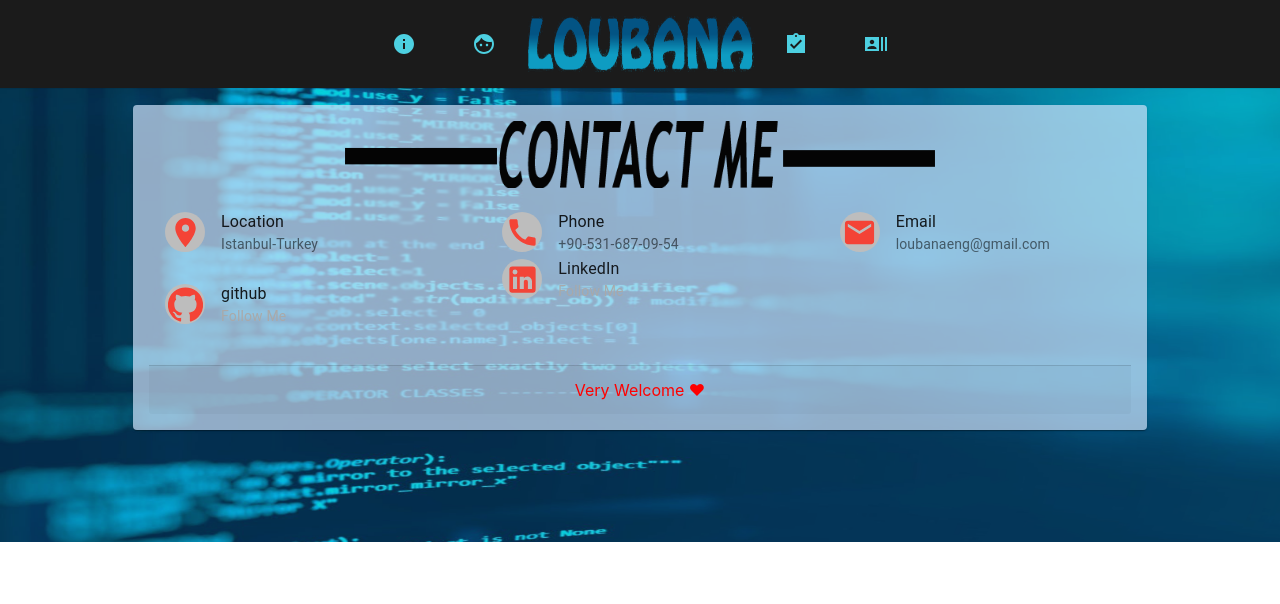
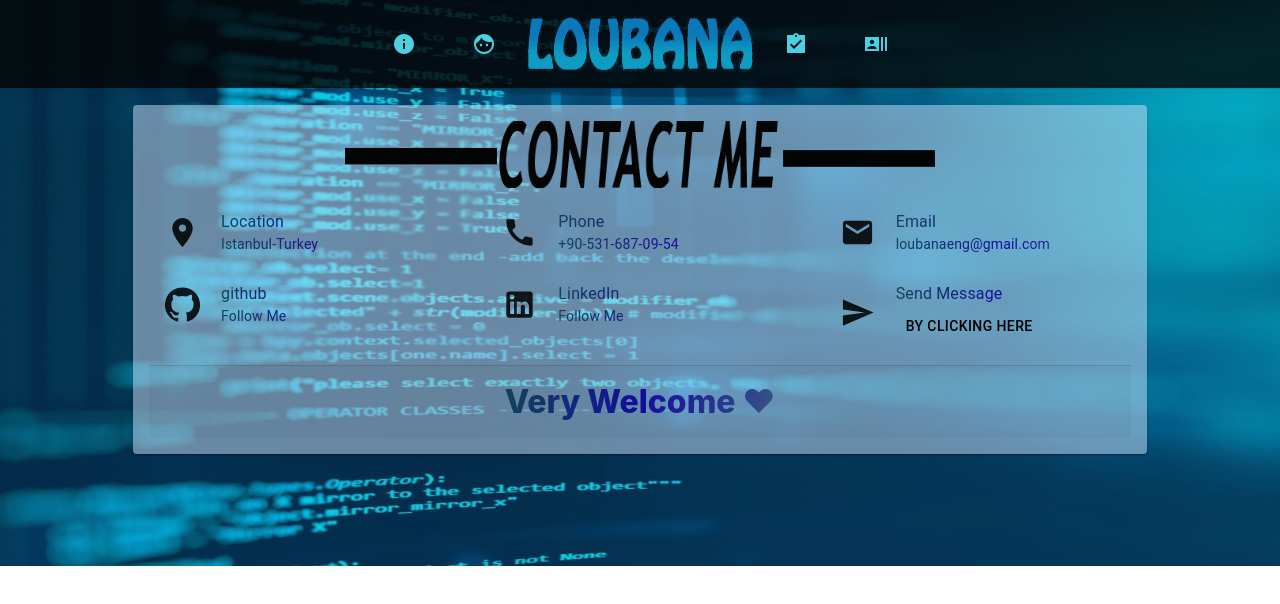
Before and after one commit to Lobana-sky/lobanaalarabi, a React (Create React App) app: page /Contact in a window 1280 px wide. Shown: the top 604 px of the page. Built offline with nearby package versions, Linux system fonts and the light colour scheme.

Commit message:
about contact

```diff
--- a/src/App.css
+++ b/src/App.css
@@ -1,7 +1,28 @@
+
+
+#loubanaImg:hover{
+  opacity: 50%;
+}
+
+#iconHover:hover{
+color:cyan ;
+border-color:rgb(189, 24, 24) !important;
+font-weight: 500 !important;
+font-size: 3em;
+}
+.colorChange{
+color: #11435a;
+background-image: linear-gradient(92deg, #11435a 0%,rgb(21, 11, 158) 50%,rgb(55, 82, 133) 100%);
+-webkit-background-clip: text;
+background-clip: text;
+-webkit-text-fill-color: transparent;
+animation: hue 1s infinite linear;
+font-weight: 800 !important;
+font-size: 2em;}
 
 .root {
   width: 100%;
-  background-color:rgb(27, 27, 27) !important
+  background-color:rgba(3, 3, 3, 0.0) !important
 }
 .nav{
   color:#fff;
@@ -9,12 +30,12 @@
  }
  .link {
   padding:1em;
-  background-color:rgb(27, 27, 27)
+  background-color:rgba(3, 3, 3,0.8)
 }
 .paper{
     z-index: 1;
     position: relative;
-    background: rgba(206,226,250,0.70) !important;
+    background: rgba(206,226,250,0.50) !important;
     margin:1em 3em 7em 3em;
     padding:1em;
 }
@@ -29,50 +50,122 @@
     padding-left: 0.25em;
     padding-right: 0.25em;
   }
+  .colorChange{
+    font-weight: 100 !important;
+    font-size: 1.25em;
+  }
 
 }
 
-@keyframes bounceInDown {
+@keyframes bounceInRight {
   from,
   60%,
   75%,
   90%,
   to {
+    -webkit-animation-timing-function: cubic-bezier(0.215, 0.61, 0.355, 1);
+    animation-timing-function: cubic-bezier(0.215, 0.61, 0.355, 1);
+  }
+
+  from {
+    opacity: 0;
+    -webkit-transform: translate3d(3000px, 0, 0);
+    transform: translate3d(3000px, 0, 0);
+  }
+
+  60% {
+    opacity: 1;
+    -webkit-transform: translate3d(-25px, 0, 0);
+    transform: translate3d(-25px, 0, 0);
+  }
+
+  75% {
+    -webkit-transform: translate3d(10px, 0, 0);
+    transform: translate3d(10px, 0, 0);
+  }
+
+  90% {
+    -webkit-transform: translate3d(-5px, 0, 0);
+    transform: translate3d(-5px, 0, 0);
+  }
+
+  to {
+    -webkit-transform: translate3d(0, 0, 0);
+    transform: translate3d(0, 0, 0);
+    opacity: 1;
+  }
+}
+
+.bounceInRight {
+  animation-name: bounceInRight;
+}
+
+@media (prefers-reduced-motion: no-preference) {
+  .App-logo {
+    animation: bounceInRight 2s;
+    /* animation-delay: 0.5s; */
+  }
+}
+
+
+
+
+
+
+
+
+
+
+
+
+
+
+@keyframes bounceInLeft {
+  from,
+  60%,
+  75%,
+  90%,
+  to {
+    -webkit-animation-timing-function: cubic-bezier(0.215, 0.61, 0.355, 1);
     animation-timing-function: cubic-bezier(0.215, 0.61, 0.355, 1);
   }
 
   0% {
     opacity: 0;
-    transform: translate3d(0, -3000px, 0);
+    -webkit-transform: translate3d(-3000px, 0, 0);
+    transform: translate3d(-3000px, 0, 0);
   }
 
   60% {
     opacity: 1;
-    transform: translate3d(0, 25px, 0);
+    -webkit-transform: translate3d(25px, 0, 0);
+    transform: translate3d(25px, 0, 0);
   }
 
   75% {
-    transform: translate3d(0, -10px, 0);
+    -webkit-transform: translate3d(-10px, 0, 0);
+    transform: translate3d(-10px, 0, 0);
   }
 
   90% {
-    transform: translate3d(0, 5px, 0);
-    opacity:1 ;
+    -webkit-transform: translate3d(5px, 0, 0);
+    transform: translate3d(5px, 0, 0);
   }
 
   to {
+    -webkit-transform: translate3d(0, 0, 0);
     transform: translate3d(0, 0, 0);
-    opacity:1 ;
+    opacity: 1;
   }
 }
 
-.bounceInDown {
-  animation-name: bounceInDown;
+.bounceInLeft {
+  animation-name: bounceInLeft;
 }
 
 @media (prefers-reduced-motion: no-preference) {
-  .App-logo {
-    animation: bounceInDown 2s;
-    /* animation-delay: 0.5s; */
+  .App-logo1 {
+    animation: bounceInLeft 2s;
+
   }
 }
--- a/src/components/Contact.js
+++ b/src/components/Contact.js
@@ -12,7 +12,6 @@ import List from '@material-ui/core/List';
 import ListItem from '@material-ui/core/ListItem';
 import ListItemText from '@material-ui/core/ListItemText';
 import ListItemAvatar from '@material-ui/core/ListItemAvatar';
-import Avatar from '@material-ui/core/Avatar';
 import Row from 'react-bootstrap/Row'
 import Col from 'react-bootstrap/Col'
 import Container from 'react-bootstrap/Container'
@@ -25,7 +24,6 @@ import DialogContent from '@material-ui/core/DialogContent';
 import DialogContentText from '@material-ui/core/DialogContentText';
 import DialogTitle from '@material-ui/core/DialogTitle';
 import SendIcon from '@material-ui/icons/Send';
-
 
 export default function Contact() {
   const [open, setOpen] = React.useState(false);
@@ -44,74 +42,67 @@ export default function Contact() {
               <Slide direction="left" in={true} mountOnEnter unmountOnExit>
                 <Paper elevation={1} className="paper">
                 <div className="d-flex justify-content-center">
-          <img src={contact} alt="contact" height="70%" width="60%" />
-          </div>
-          <div className="bounceInDown" >
+                <img src={contact} alt="contact" height="70%" width="60%" />
+                </div>
+                <div className="bounceInDown" >
                 <List className="text-center">
-               <Row> <Col xs={12} md={4}>
-
-                 <ListItem className="App-logo">
+               <Row className="App-logo" style={{opacity:"0",animationFillMode: "both"}}>
+               <Col xs={12} md={4} id="iconHover">
+                 <ListItem >
                 <ListItemAvatar>
-                  <Avatar>
-                    <LocationOnIcon color='error' fontSize="large"/>
-                  </Avatar>
+                    <LocationOnIcon fontSize="large"/>
                 </ListItemAvatar>
-                <ListItemText primary="Location" secondary="Istanbul-Turkey" />
+                <ListItemText primary="Location"  secondary="Istanbul-Turkey" className="colorChange"/>
               </ListItem>
-
               </Col>
 
-      <Col xs={12} md={4}><ListItem className="App-logo" style={{animationDelay:"1s",opacity:"0",animationFillMode: "both"}}>
+      <Col xs={12} md={4}  id="iconHover">
+        <ListItem  >
         <ListItemAvatar>
-          <Avatar>
-            <CallIcon color='error' fontSize="large"/>
-          </Avatar>
+            <CallIcon fontSize="large"/>
         </ListItemAvatar>
-        <ListItemText primary="Phone" secondary="+90-531-687-09-54" />
+        <ListItemText primary="Phone" secondary="+90-531-687-09-54"className="colorChange" />
       </ListItem></Col>
 
 
-     <Col xs={12} md={4}><ListItem className="App-logo" style={{animationDelay:"2s",opacity:"0",animationFillMode: "both"}}>
+     <Col xs={12} md={4} id="iconHover">
+       <ListItem >
         <ListItemAvatar>
-          <Avatar>
-            <EmailIcon color='error' fontSize="large"/>
-          </Avatar>
+            <EmailIcon fontSize="large"/>
         </ListItemAvatar>
-        <ListItemText primary="Email" secondary="loubanaeng@gmail.com" />
+        <ListItemText primary="Email" secondary="loubanaeng@gmail.com" className="colorChange" />
       </ListItem></Col> </Row>
 
 
-     <Row><Col xs={12} md={4}> <ListItem className="App-logo" style={{animationDelay:"3s",opacity:"0",animationFillMode: "both"}}>
+     <Row className="App-logo1" style={{opacity:"0",animationFillMode: "both"}}>
+       <Col xs={12} md={4} id="iconHover">
+        <ListItem >
         <ListItemAvatar>
-          <Avatar>
-            <GitHubIcon color='error' fontSize="large"/>
-          </Avatar>
+            <GitHubIcon fontSize="large"/>
         </ListItemAvatar>
-        <ListItemText primary="github" secondary={<a href="https://github.com/Lobana-sky" style={{textDecoration:"none",color:"darkgrey"}}>Follow Me</a>} />
+        <ListItemText primary="github" className="colorChange" secondary={<a href="https://github.com/Lobana-sky"
+        style={{textDecoration:"none",color:"#424242"}}>Follow Me</a>} />
       </ListItem></Col>
 
 
 
-     <Col xs={12} md={4}> <ListItem className="App-logo" style={{animationDelay:"4s",opacity:"0",animationFillMode: "both"}}>
+     <Col xs={12} md={4} id="iconHover">
+     <ListItem >
         <ListItemAvatar>
-          <Avatar>
-            <LinkedInIcon color='error' fontSize="large"/>
-          </Avatar>
+            <LinkedInIcon fontSize="large"/>
         </ListItemAvatar>
-        <ListItemText primary="LinkedIn"
-        secondary={<a href="https://www.linkedin.com/in/lobana-alarabi-38470b199/" style={{textDecoration:"none",color:"darkgrey"}}>Follow Me</a>} />
+        <ListItemText primary="LinkedIn" className="colorChange"
+        secondary={<a href="https://www.linkedin.com/in/lobana-alarabi-38470b199/"
+        style={{textDecoration:"none",color:"#424242"}}>Follow Me</a>} />
       </ListItem></Col>
 
-
-
-     <Col xs={12} md={4}> <ListItem className="App-logo" style={{animationDelay:"5s",opacity:"0",animationFillMode: "both"}}>
+     <Col xs={12} md={4} id="iconHover">
+     <ListItem>
         <ListItemAvatar>
-          <Avatar>
-            <SendIcon color='error' fontSize="large"/>
-          </Avatar>
+          <SendIcon fontSize="large"/>
         </ListItemAvatar>
-        <ListItemText primary="Send Message"
-        secondary={<div><Button color="secondary" onClick={handleClickOpen}>
+        <ListItemText className="colorChange" primary="Send Message"
+        secondary={<div><Button onClick={handleClickOpen} style={{textShadow: "2px 2px black"}}>
        By clicking here
     </Button>
     <div>
@@ -153,13 +144,16 @@ export default function Contact() {
         </Button>
       </DialogActions>
     </Dialog></div></div>} />
-      </ListItem></Col></Row>
+      </ListItem>
+      </Col>
+      </Row>
 
 
 
     </List>
     </div>
-    <Card.Footer className="text-muted text-center"><span style={{fontSize:"100%",color:"red"}}>Very Welcome &hearts;</span>
+    <Card.Footer className="text-muted text-center">
+      <span className="colorChange">Very Welcome <span style={{color:"red"}}>&hearts;</span></span>
                      </Card.Footer>
                 </Paper>
               </Slide>
--- a/src/components/NavBar.js
+++ b/src/components/NavBar.js
@@ -27,7 +27,7 @@ function NavBar() {
         <NavLink to="/lobanaalarabi" exact
         activeStyle={activeSt}
          >
-          <Tooltip title="about" placement="top-start"><BottomNavigationAction icon={<InfoIcon style={{ color: cyan[300] }} />} className="nav" /></Tooltip>
+          <Tooltip title="about" placement="top-start"><BottomNavigationAction icon={<InfoIcon  style={{ color: cyan[300] }} />} className="nav " /></Tooltip>
         </NavLink>
         <NavLink to="/resume" exact
         activeStyle={activeSt}
@@ -35,7 +35,7 @@ function NavBar() {
           <Tooltip title="resume" placement="top-start"><BottomNavigationAction icon={<FaceIcon style={{ color: cyan[300] }}/>} className="nav"/></Tooltip>
         </NavLink>
         <NavLink to="/lobanaalarabi" exact
-         ><img src={logo} alt="" height="100%" width="100%"/>
+         ><img src={logo} alt="" id="loubanaImg" height="100%" width="100%"/>
         </NavLink>
         <NavLink to="/Portfolio" exact
         activeStyle={activeSt}
```
Also changed, not shown: src/components/About.js (+11 -7 lines), src/components/Resume.js (+6 -14 lines), src/images/loubana.png.
